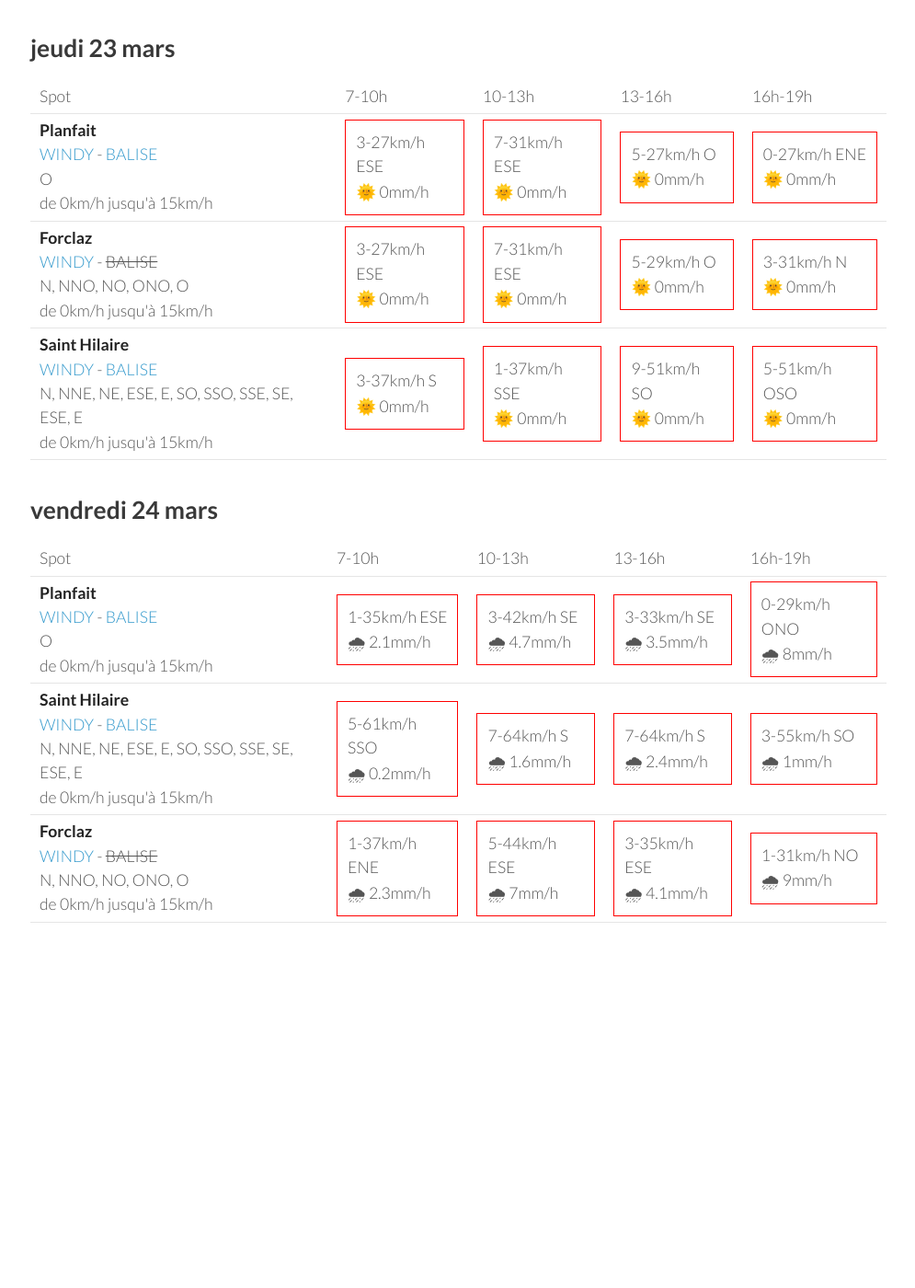
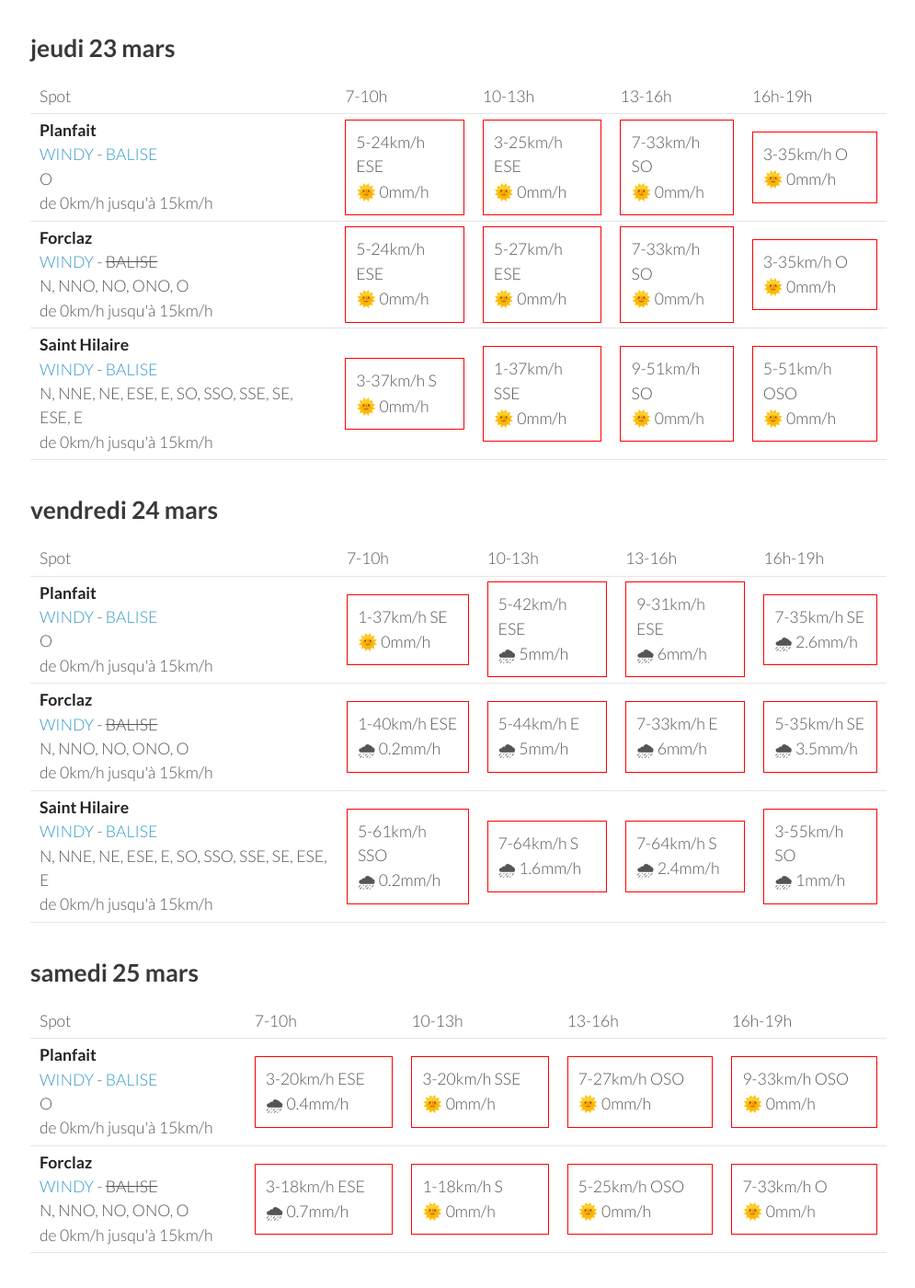
Before and after one commit to parapente-dans-le-nord/parapente-dans-le-nord.github.io, a Jekyll site: the page built from alpes_nord.markdown, in a window 1280 px wide and 1400 px high, scrolled down 1755 px. Shown: the whole window at 92% size, without its empty margins (25-1020 px from the left). Built offline with Jekyll 4.4.1, drawn with Linux system fonts in a browser that asks for light colours; before the commit the page ends 2886 px from its top, so only the background shows below that; some of the changed text lies outside the part shown.

Commit message:
update index.markdown

```diff
--- a/alpes_nord.markdown
+++ b/alpes_nord.markdown
@@ -7,7 +7,7 @@ title:  "Tous les spots"
 {: .links}
 
 # Prevision Windy, modèle Arome
-page mise à jour le lundi 20 mars 06:26
+page mise à jour le lundi 20 mars 10:26
 
 ## lundi 20 mars
 
@@ -127,19 +127,19 @@ page mise à jour le lundi 20 mars 06:26
         <td><strong>Planfait</strong><br><a href="https://windy.com/45.853/6.223?45.415,6.223,8">WINDY</a> - <span class=""><a href="https://www.openwindmap.org/PP496">BALISE</a> </span><br> <span class="vent-favorable">O</span><br><span class="force-vent">de 0km/h jusqu'à 15km/h</span> </td>
 
             <td><div class="not-flyable"><p>3-20km/h E</p><p>🌞 0mm/h</p></div></td>
-            <td><div class="not-flyable"><p>1-20km/h S</p><p>🌞 0mm/h</p></div></td>
-            <td><div class="not-flyable"><p>5-25km/h OSO</p><p>🌞 0mm/h</p></div></td>
-            <td><div class="not-flyable"><p>5-29km/h ONO</p><p>🌞 0mm/h</p></div></td>
+            <td><div class="not-flyable"><p>3-22km/h SSO</p><p>🌞 0mm/h</p></div></td>
+            <td><div class="not-flyable"><p>5-22km/h O</p><p>🌞 0mm/h</p></div></td>
+            <td><div class="not-flyable"><p>5-27km/h ONO</p><p>🌞 0mm/h</p></div></td>
 
 
     </tr>
 <tr>
         <td><strong>Forclaz</strong><br><a href="https://windy.com/45.814/6.247?45.375,6.246,8,m:eVwaglz">WINDY</a> - <span class="no-balise"> BALISE </span><br> <span class="vent-favorable">N, NNO, NO, ONO, O</span><br><span class="force-vent">de 0km/h jusqu'à 15km/h</span> </td>
 
-            <td><div class="not-flyable"><p>3-20km/h E</p><p>🌞 0mm/h</p></div></td>
-            <td><div class="not-flyable"><p>1-20km/h SE</p><p>🌞 0mm/h</p></div></td>
-            <td><div class="not-flyable"><p>5-24km/h O</p><p>🌞 0mm/h</p></div></td>
-            <td><div class="not-flyable"><p>5-29km/h ONO</p><p>🌞 0mm/h</p></div></td>
+            <td><div class="not-flyable"><p>3-22km/h E</p><p>🌞 0mm/h</p></div></td>
+            <td><div class="not-flyable"><p>3-24km/h S</p><p>🌞 0mm/h</p></div></td>
+            <td><div class="not-flyable"><p>3-22km/h O</p><p>🌞 0mm/h</p></div></td>
+            <td><div class="not-flyable"><p>5-27km/h ONO</p><p>🌞 0mm/h</p></div></td>
 
 
     </tr>
@@ -162,20 +162,20 @@ page mise à jour le lundi 20 mars 06:26
 <tr>
         <td><strong>Planfait</strong><br><a href="https://windy.com/45.853/6.223?45.415,6.223,8">WINDY</a> - <span class=""><a href="https://www.openwindmap.org/PP496">BALISE</a> </span><br> <span class="vent-favorable">O</span><br><span class="force-vent">de 0km/h jusqu'à 15km/h</span> </td>
 
-            <td><div class="not-flyable"><p>3-27km/h ESE</p><p>🌞 0mm/h</p></div></td>
-            <td><div class="not-flyable"><p>7-31km/h ESE</p><p>🌞 0mm/h</p></div></td>
-            <td><div class="not-flyable"><p>5-27km/h O</p><p>🌞 0mm/h</p></div></td>
-            <td><div class="not-flyable"><p>0-27km/h ENE</p><p>🌞 0mm/h</p></div></td>
+            <td><div class="not-flyable"><p>5-24km/h ESE</p><p>🌞 0mm/h</p></div></td>
+            <td><div class="not-flyable"><p>3-25km/h ESE</p><p>🌞 0mm/h</p></div></td>
+            <td><div class="not-flyable"><p>7-33km/h SO</p><p>🌞 0mm/h</p></div></td>
+            <td><div class="not-flyable"><p>3-35km/h O</p><p>🌞 0mm/h</p></div></td>
 
 
     </tr>
 <tr>
         <td><strong>Forclaz</strong><br><a href="https://windy.com/45.814/6.247?45.375,6.246,8,m:eVwaglz">WINDY</a> - <span class="no-balise"> BALISE </span><br> <span class="vent-favorable">N, NNO, NO, ONO, O</span><br><span class="force-vent">de 0km/h jusqu'à 15km/h</span> </td>
 
-            <td><div class="not-flyable"><p>3-27km/h ESE</p><p>🌞 0mm/h</p></div></td>
-            <td><div class="not-flyable"><p>7-31km/h ESE</p><p>🌞 0mm/h</p></div></td>
-            <td><div class="not-flyable"><p>5-29km/h O</p><p>🌞 0mm/h</p></div></td>
-            <td><div class="not-flyable"><p>3-31km/h N</p><p>🌞 0mm/h</p></div></td>
+            <td><div class="not-flyable"><p>5-24km/h ESE</p><p>🌞 0mm/h</p></div></td>
+            <td><div class="not-flyable"><p>5-27km/h ESE</p><p>🌞 0mm/h</p></div></td>
+            <td><div class="not-flyable"><p>7-33km/h SO</p><p>🌞 0mm/h</p></div></td>
+            <td><div class="not-flyable"><p>3-35km/h O</p><p>🌞 0mm/h</p></div></td>
 
 
     </tr>
@@ -208,10 +208,20 @@ page mise à jour le lundi 20 mars 06:26
 <tr>
         <td><strong>Planfait</strong><br><a href="https://windy.com/45.853/6.223?45.415,6.223,8">WINDY</a> - <span class=""><a href="https://www.openwindmap.org/PP496">BALISE</a> </span><br> <span class="vent-favorable">O</span><br><span class="force-vent">de 0km/h jusqu'à 15km/h</span> </td>
 
-            <td><div class="not-flyable"><p>1-35km/h ESE</p><p>🌧 2.1mm/h</p></div></td>
-            <td><div class="not-flyable"><p>3-42km/h SE</p><p>🌧 4.7mm/h</p></div></td>
-            <td><div class="not-flyable"><p>3-33km/h SE</p><p>🌧 3.5mm/h</p></div></td>
-            <td><div class="not-flyable"><p>0-29km/h ONO</p><p>🌧 8mm/h</p></div></td>
+            <td><div class="not-flyable"><p>1-37km/h SE</p><p>🌞 0mm/h</p></div></td>
+            <td><div class="not-flyable"><p>5-42km/h ESE</p><p>🌧 5mm/h</p></div></td>
+            <td><div class="not-flyable"><p>9-31km/h ESE</p><p>🌧 6mm/h</p></div></td>
+            <td><div class="not-flyable"><p>7-35km/h SE</p><p>🌧 2.6mm/h</p></div></td>
+
+
+    </tr>
+<tr>
+        <td><strong>Forclaz</strong><br><a href="https://windy.com/45.814/6.247?45.375,6.246,8,m:eVwaglz">WINDY</a> - <span class="no-balise"> BALISE </span><br> <span class="vent-favorable">N, NNO, NO, ONO, O</span><br><span class="force-vent">de 0km/h jusqu'à 15km/h</span> </td>
+
+            <td><div class="not-flyable"><p>1-40km/h ESE</p><p>🌧 0.2mm/h</p></div></td>
+            <td><div class="not-flyable"><p>5-44km/h E</p><p>🌧 5mm/h</p></div></td>
+            <td><div class="not-flyable"><p>7-33km/h E</p><p>🌧 6mm/h</p></div></td>
+            <td><div class="not-flyable"><p>5-35km/h SE</p><p>🌧 3.5mm/h</p></div></td>
 
 
     </tr>
@@ -225,13 +235,39 @@ page mise à jour le lundi 20 mars 06:26
 
 
     </tr>
+
+</tbody>
+</table>
+{:/}
+## samedi 25 mars
+
+{::nomarkdown}
+<table>
+  <tbody>
+    <tr>
+      <td>Spot</td>
+      <td>7-10h</td>
+      <td>10-13h</td>
+      <td>13-16h</td>
+      <td>16h-19h</td>
+    </tr>
+<tr>
+        <td><strong>Planfait</strong><br><a href="https://windy.com/45.853/6.223?45.415,6.223,8">WINDY</a> - <span class=""><a href="https://www.openwindmap.org/PP496">BALISE</a> </span><br> <span class="vent-favorable">O</span><br><span class="force-vent">de 0km/h jusqu'à 15km/h</span> </td>
+
+            <td><div class="not-flyable"><p>3-20km/h ESE</p><p>🌧 0.4mm/h</p></div></td>
+            <td><div class="not-flyable"><p>3-20km/h SSE</p><p>🌞 0mm/h</p></div></td>
+            <td><div class="not-flyable"><p>7-27km/h OSO</p><p>🌞 0mm/h</p></div></td>
+            <td><div class="not-flyable"><p>9-33km/h OSO</p><p>🌞 0mm/h</p></div></td>
+
+
+    </tr>
 <tr>
         <td><strong>Forclaz</strong><br><a href="https://windy.com/45.814/6.247?45.375,6.246,8,m:eVwaglz">WINDY</a> - <span class="no-balise"> BALISE </span><br> <span class="vent-favorable">N, NNO, NO, ONO, O</span><br><span class="force-vent">de 0km/h jusqu'à 15km/h</span> </td>
 
-            <td><div class="not-flyable"><p>1-37km/h ENE</p><p>🌧 2.3mm/h</p></div></td>
-            <td><div class="not-flyable"><p>5-44km/h ESE</p><p>🌧 7mm/h</p></div></td>
-            <td><div class="not-flyable"><p>3-35km/h ESE</p><p>🌧 4.1mm/h</p></div></td>
-            <td><div class="not-flyable"><p>1-31km/h NO</p><p>🌧 9mm/h</p></div></td>
+            <td><div class="not-flyable"><p>3-18km/h ESE</p><p>🌧 0.7mm/h</p></div></td>
+            <td><div class="not-flyable"><p>1-18km/h S</p><p>🌞 0mm/h</p></div></td>
+            <td><div class="not-flyable"><p>5-25km/h OSO</p><p>🌞 0mm/h</p></div></td>
+            <td><div class="not-flyable"><p>7-33km/h O</p><p>🌞 0mm/h</p></div></td>
 
 
     </tr>
```
